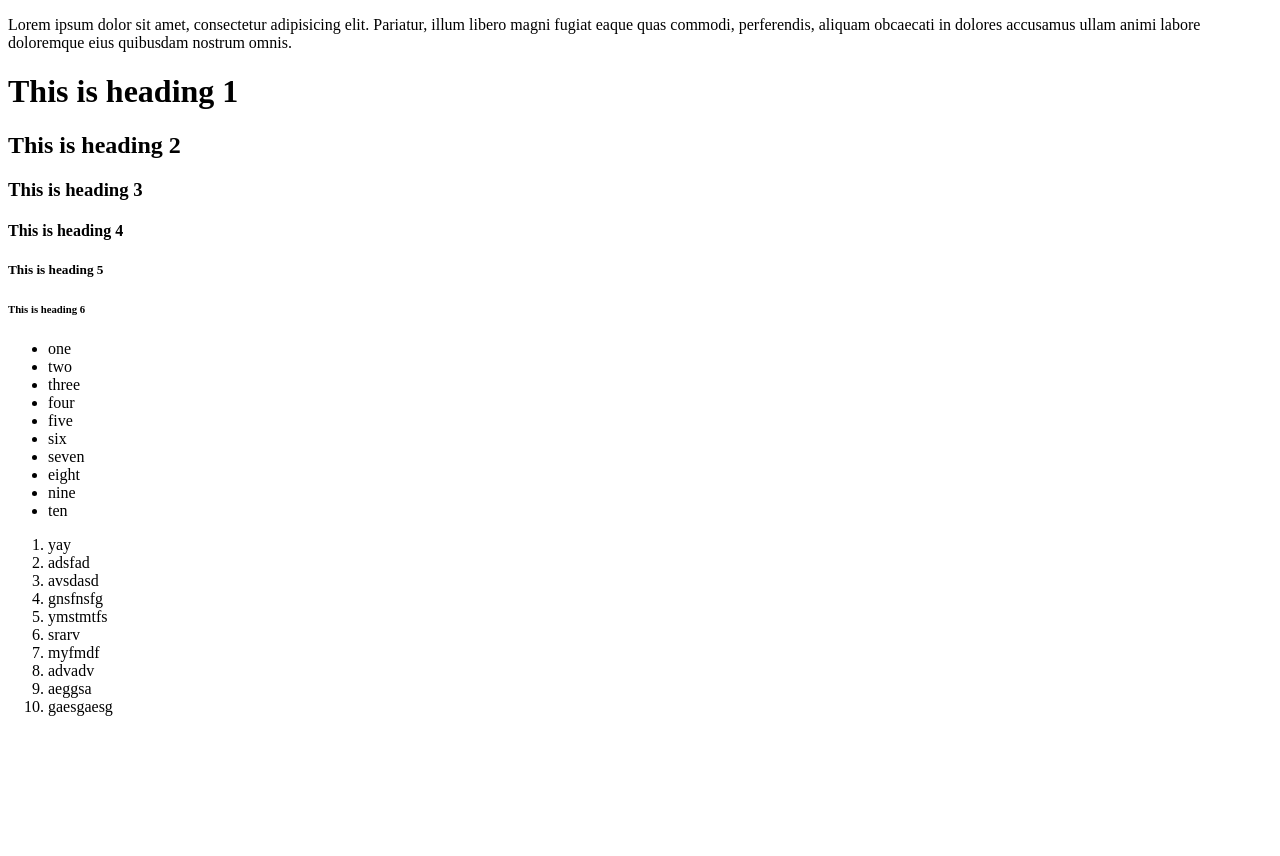
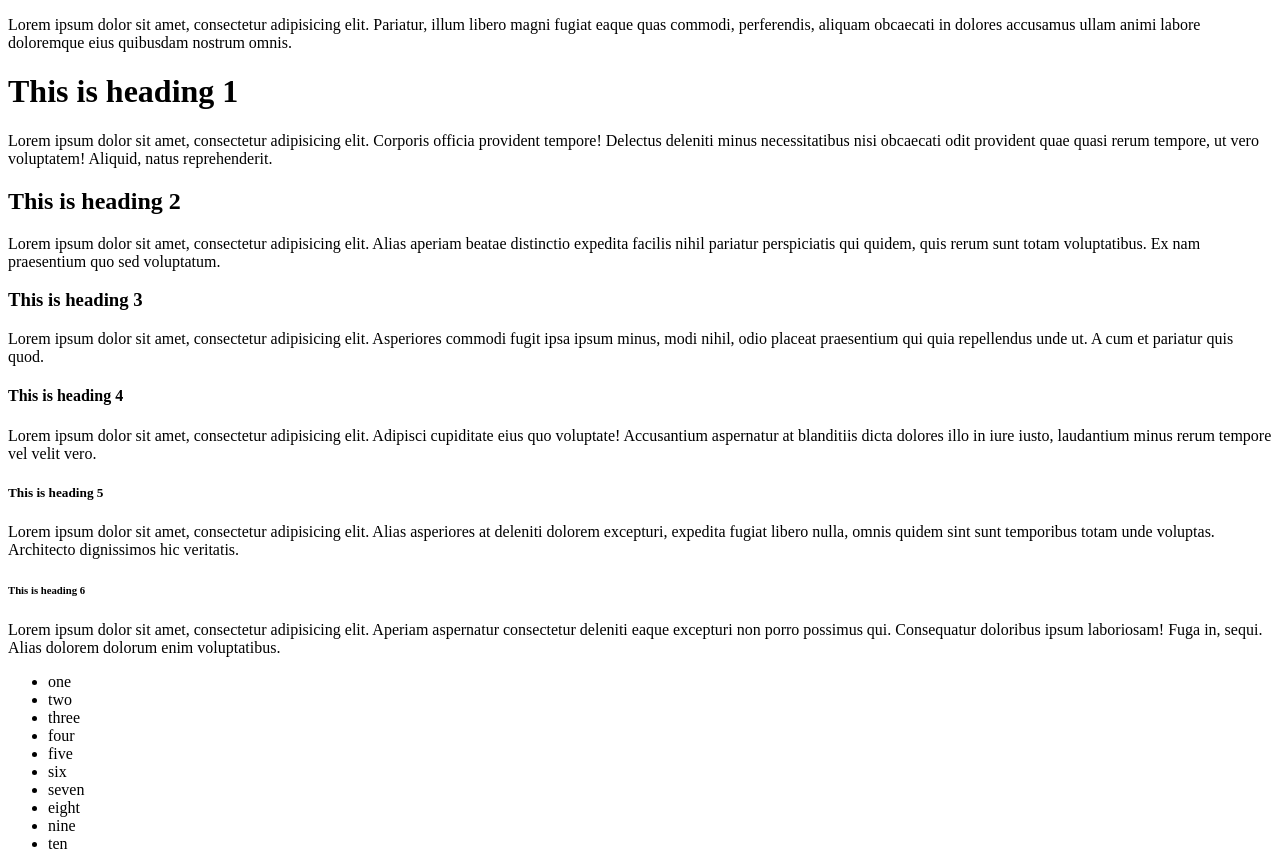
Before and after one commit to Nickjb117/htmlcodingpractice, a plain HTML site: page basic_html/index.html in a window 1280 px wide. Shown: the top 856 px of the page. Before the commit the page ends 800 px from the top, so only its background shows below. Drawn offline with Linux system fonts and the light colour scheme.

Commit message:
adds some text to file

```diff
--- a/basic_html/index.html
+++ b/basic_html/index.html
@@ -11,11 +11,32 @@
     eius quibusdam nostrum omnis.</p>
 
 <h1>This is heading 1</h1>
+
+<p>Lorem ipsum dolor sit amet, consectetur adipisicing elit. Corporis officia provident tempore! Delectus deleniti minus
+    necessitatibus nisi obcaecati odit provident quae quasi rerum tempore, ut vero voluptatem! Aliquid, natus
+    reprehenderit.</p>
 <h2>This is heading 2</h2>
+
+<p>Lorem ipsum dolor sit amet, consectetur adipisicing elit. Alias aperiam beatae distinctio expedita facilis nihil
+    pariatur perspiciatis qui quidem, quis rerum sunt totam voluptatibus. Ex nam praesentium quo sed voluptatum.</p>
 <h3>This is heading 3</h3>
+
+<p>Lorem ipsum dolor sit amet, consectetur adipisicing elit. Asperiores commodi fugit ipsa ipsum minus, modi nihil, odio
+    placeat praesentium qui quia repellendus unde ut. A cum et pariatur quis quod.</p>
 <h4>This is heading 4</h4>
+
+<p>Lorem ipsum dolor sit amet, consectetur adipisicing elit. Adipisci cupiditate eius quo voluptate! Accusantium
+    aspernatur at blanditiis dicta dolores illo in iure iusto, laudantium minus rerum tempore vel velit vero.</p>
 <h5>This is heading 5</h5>
+
+<p>Lorem ipsum dolor sit amet, consectetur adipisicing elit. Alias asperiores at deleniti dolorem excepturi, expedita
+    fugiat libero nulla, omnis quidem sint sunt temporibus totam unde voluptas. Architecto dignissimos hic
+    veritatis.</p>
 <h6>This is heading 6</h6>
+
+<p>Lorem ipsum dolor sit amet, consectetur adipisicing elit. Aperiam aspernatur consectetur deleniti eaque excepturi non
+    porro possimus qui. Consequatur doloribus ipsum laboriosam! Fuga in, sequi. Alias dolorem dolorum enim
+    voluptatibus.</p>
 
 <ul>
     <li>one</li>
@@ -42,6 +63,5 @@
     <li>aeggsa</li>
     <li>gaesgaesg</li>
 </ol>
-
 </body>
 </html>
```
Lines whose indentation alone changed are shown as unchanged.
